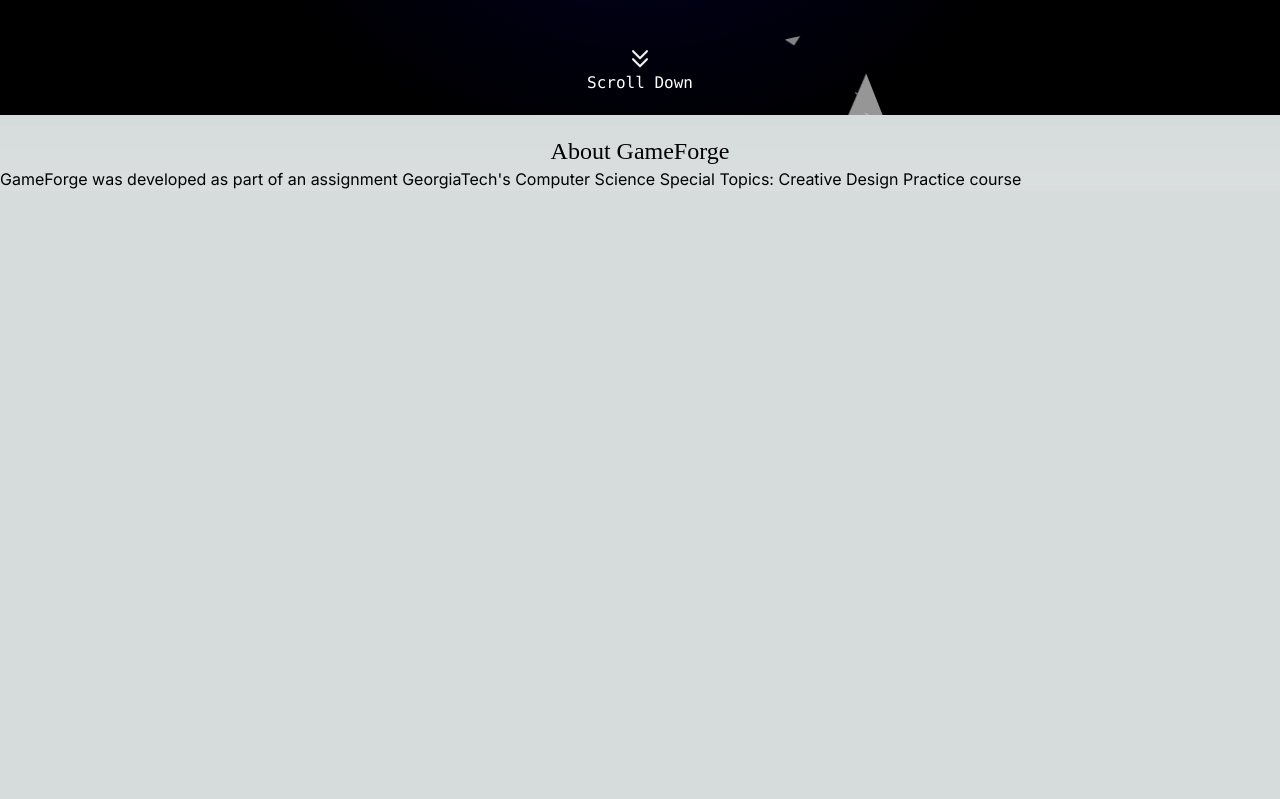
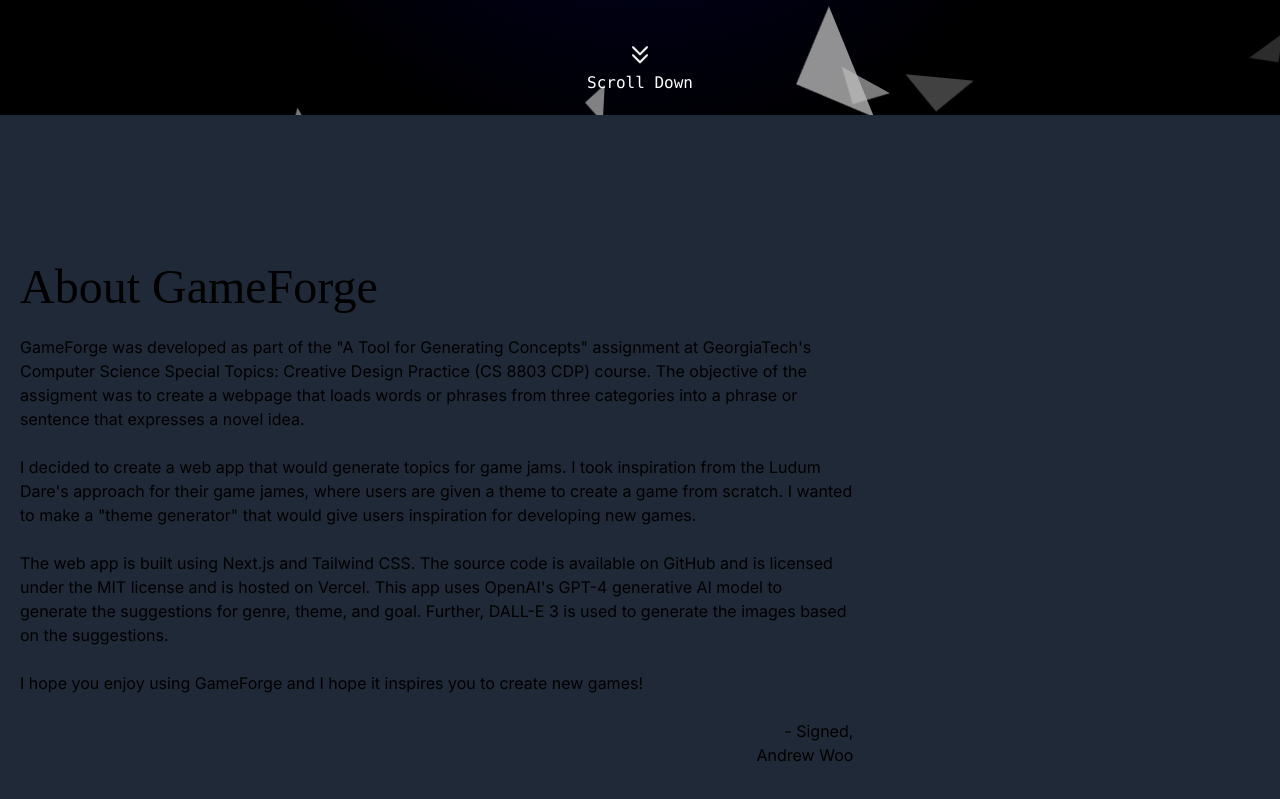
Before and after one commit to wooandrew/GameForge, a Next.js app in the folder page/: page / in a window 1280 px wide. Shown: the part 685-1484 px from the top of the page. Before the commit the page ends 876 px from the top, so only its background shows below. Built offline with nearby package versions, Linux system fonts and the light colour scheme; a web font is replaced by a local one.

Commit message:
Add about section

```diff
--- a/page/next.config.mjs
+++ b/page/next.config.mjs
@@ -1,6 +1,4 @@
 /** @type {import('next').NextConfig} */
-const nextConfig = {
-    basePath: 'GameForge'
-}
+const nextConfig = {}
 
 export default nextConfig;
--- a/page/src/app/page.tsx
+++ b/page/src/app/page.tsx
@@ -36,9 +36,37 @@
           </a>
         </div>
       </div>
-      <div id="about" className="w-screen">
-        <h1 className="text-center bops-one pt-5 text-2xl">About GameForge</h1>
-        <p> GameForge was developed as part of an assignment GeorgiaTech&apos;s Computer Science Special Topics: Creative Design Practice course</p>
+      <div id="about" className="w-screen h-screen bg-gray-800 flex flex-col">
+        <div className="m-auto">
+          <h1 className="pl-5 bops-one text-5xl">About GameForge</h1>
+          <br></br>
+          <p className="w-4/6 pl-5">
+          GameForge was developed as part of the "A Tool for Generating Concepts" assignment at
+          GeorgiaTech&apos;s Computer Science Special Topics: Creative Design Practice (CS 8803 CDP)
+          course. The objective of the assigment was to create a webpage that loads words or phrases
+          from three categories into a phrase or sentence that expresses a novel idea.
+          </p>
+          <br></br>
+          <p className="w-4/6 pl-5">
+            I decided to create a web app that would generate topics for game jams. I took inspiration
+            from the Ludum Dare's approach for their game james, where users are given a theme to create
+            a game from scratch. I wanted to make a "theme generator" that would give users inspiration
+            for developing new games.
+          </p>
+          <br></br>
+          <p className="w-4/6 pl-5">
+            The web app is built using Next.js and Tailwind CSS. The source code is available on GitHub
+            and is licensed under the MIT license and is hosted on Vercel. This app uses OpenAI's GPT-4
+            generative AI model to generate the suggestions for genre, theme, and goal. Further, DALL-E
+            3 is used to generate the images based on the suggestions.
+          </p>
+          <br></br>
+          <p className="w-4/6 pl-5">
+            I hope you enjoy using GameForge and I hope it inspires you to create new games!
+          </p>
+          <br></br>
+          <p className="w-4/6 pl-5 text-right">- Signed, <br></br> Andrew Woo</p>
+        </div>
       </div>
     </main>
   );
```
